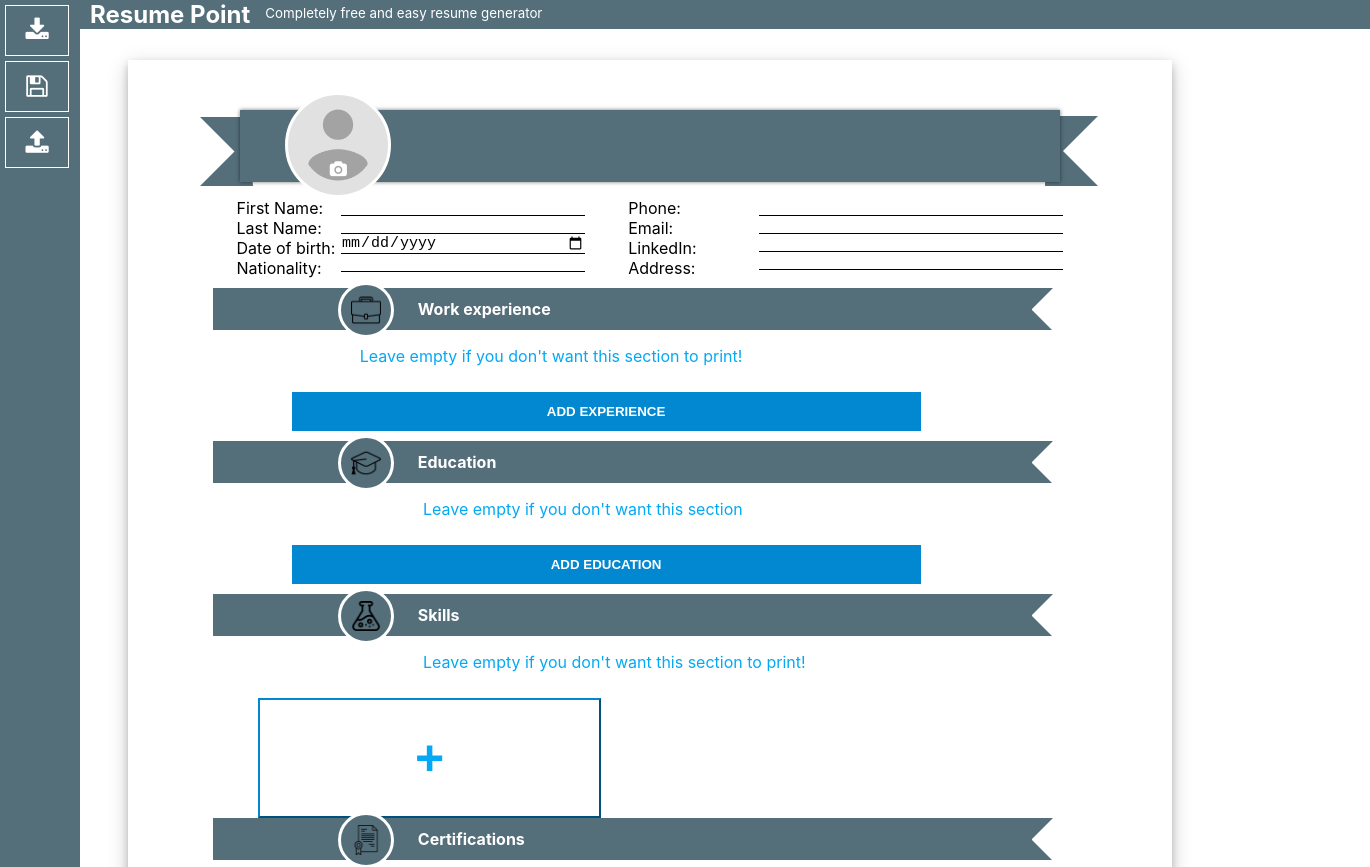
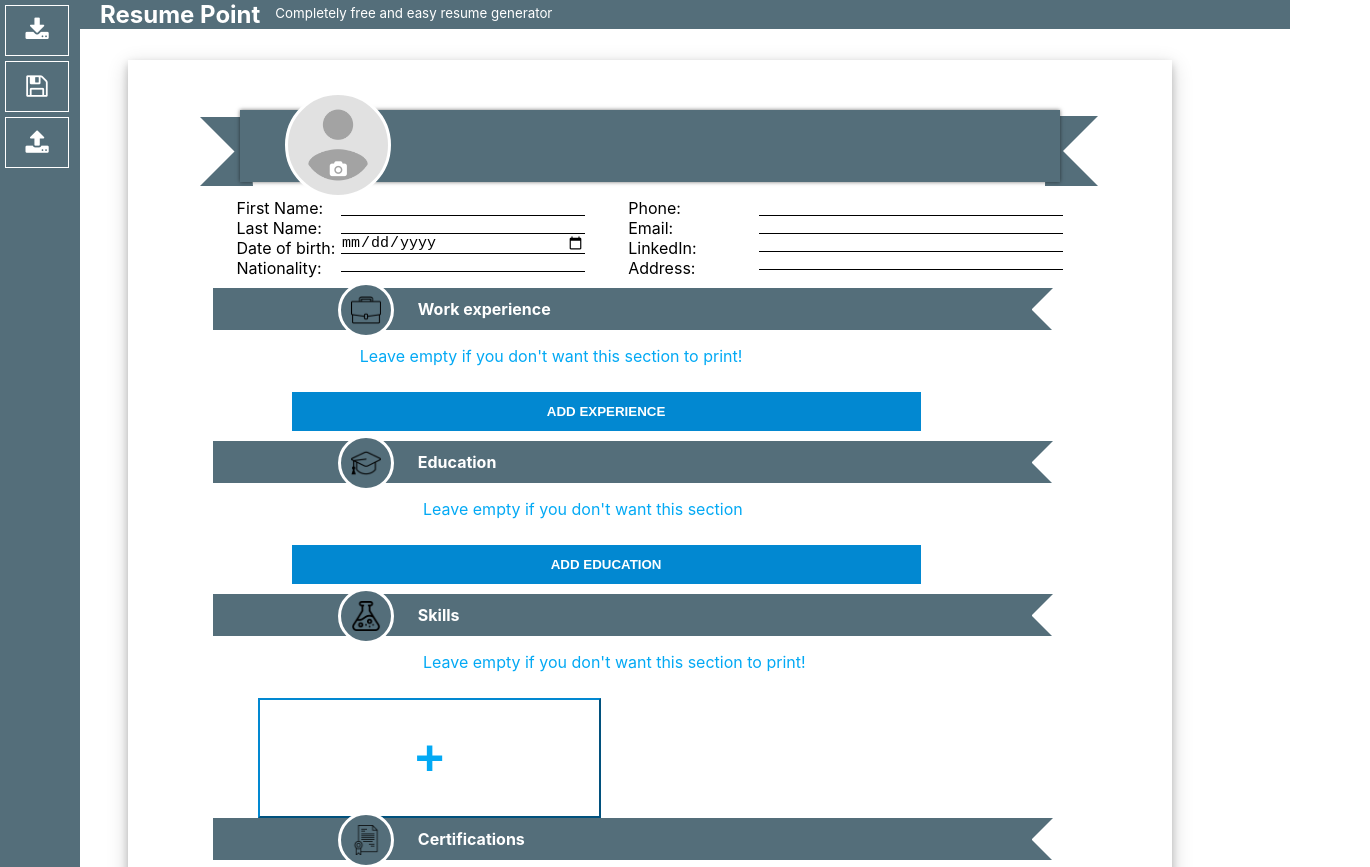
Before and after one commit to nahid1991/bud, a React (Create React App) app: page / in a window 1280 px wide. Shown: the top 867 px of the page, 1370 px wide, since content can reach past the window. Built offline with nearby package versions, Linux system fonts and the light colour scheme.

Commit message:
trying out media net

```diff
--- a/public/index.html
+++ b/public/index.html
@@ -62,8 +62,7 @@
   </head>
   <body>
     <noscript>You need to enable JavaScript to run this app.</noscript>
-    <div id="root"></div>
-    <div id="743420725" style="width: 120px; height: 90px; z-index: 10000; margin-left: 90px;">
+    <div id="743420725" style="width: 120px; height: 90px; z-index: 10000; float: right;">
       <script type="text/javascript">
         try {
           window._mNHandle.queue.push(function (){
@@ -73,6 +72,8 @@
         catch (error) {}
       </script>
     </div>
+    <div id="root"></div>
+
     <!--
       This HTML file is a template.
       If you open it directly in the browser, you will see an empty page.
--- a/src/components/General/Topbar.js
+++ b/src/components/General/Topbar.js
@@ -3,8 +3,8 @@ import React, {Component} from 'react';
 class Topbar extends Component {
   render() {
     return (
-      <div style={{width: "100%", background: "#546e7a", top: "0px", position: "absolute", textAlign: "left",
-        paddingLeft: "90px", color: "#fff"}}>
+      <div style={{width: "93%", background: "#546e7a", top: "0px", position: "absolute", textAlign: "left",
+        paddingLeft: "100px", color: "#fff"}}>
         <div style={{cursor: "pointer"}} onClick={() => {window.location.href = "/"}}>
           <h2 style={{marginBlockEnd: "0px", marginBlockStart: "0px", float: "left", marginRight: "15px"}}>Resume Point</h2>
           <small style={{marginTop: "5px", float: "left"}}>Completely free and easy resume generator</small>
```
